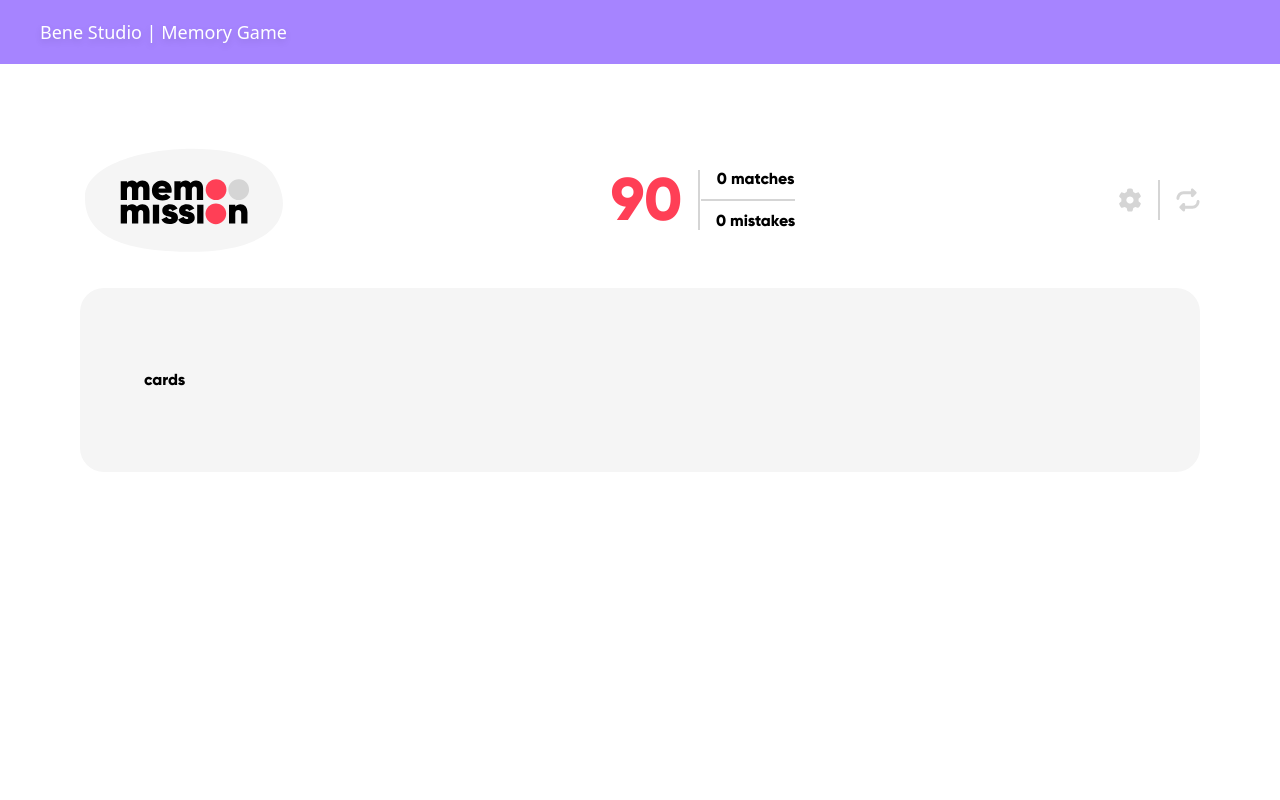
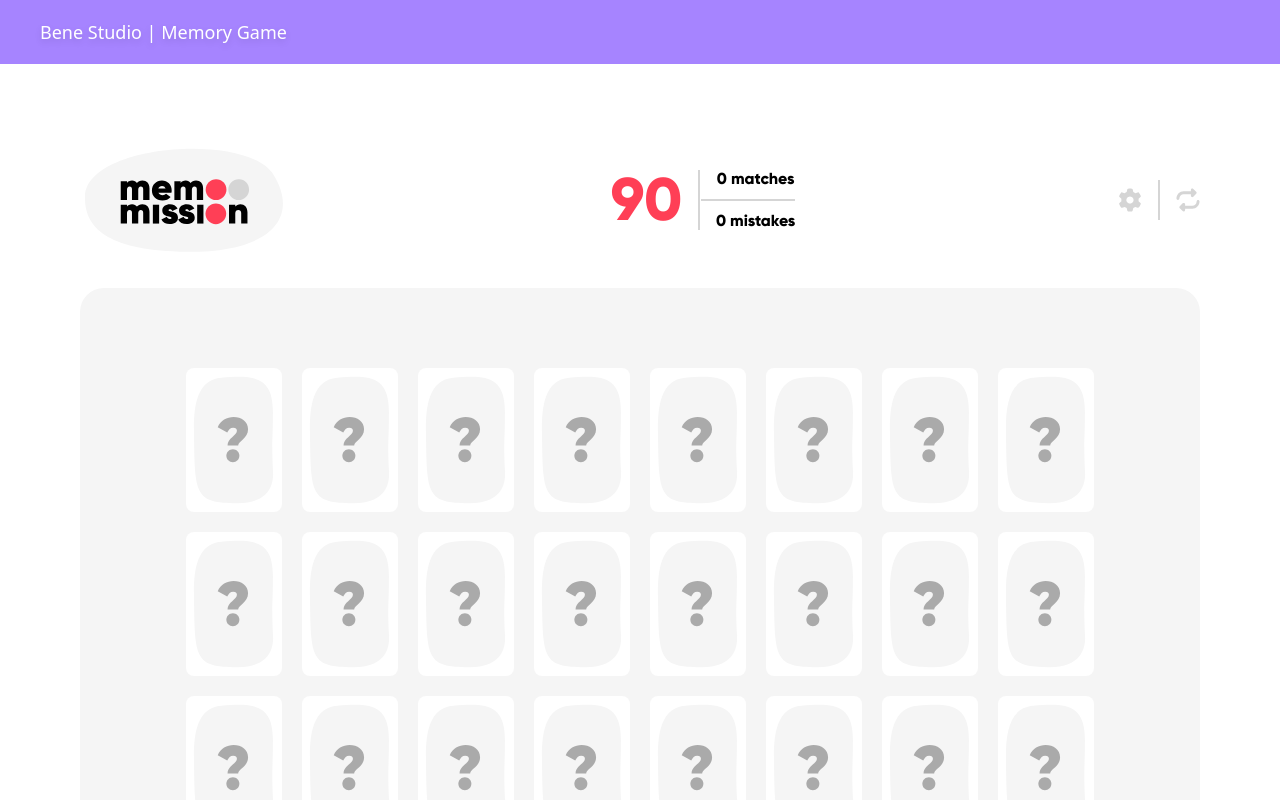
Before and after one commit to Xenonyy/react-memory-game, a React (Vite) app: page / in a window 1280 px wide. Shown: the top 800 px of the page. Built offline with nearby package versions, Linux system fonts and the light colour scheme.

Commit message:
feat: add memory card components

```diff
--- /dev/null
+++ b/src/components/MemoryCards/Card.tsx
@@ -0,0 +1,11 @@
+import type { FC } from 'react';
+import { Box } from '../common/Box';
+import cardBack from '../../assets/game/card-back.svg';
+
+export const Card: FC = () => {
+  return (
+    <Box className="w-24 h-36 bg-white rounded-lg p-1">
+      <img src={cardBack} alt="Card Back" />
+    </Box>
+  );
+};
--- /dev/null
+++ b/src/components/MemoryCards/MemoryCards.tsx
@@ -0,0 +1,17 @@
+import { Box } from '../common/Box';
+
+import type { FC } from 'react';
+import { Card } from './Card';
+
+export const MemoryCards: FC = () => {
+  return (
+    <Box className="w-full h-full bg-primary-bg md:rounded-3xl md:px-16 md:py-20 justify-center">
+      <Box className="grid grid-cols-8 gap-5 2xl:grid-cols-12">
+        {/* Default number of cards is 24, refactor later */}
+        {Array.from({ length: 24 }, (_, index) => (
+          <Card key={index} />
+        ))}
+      </Box>
+    </Box>
+  );
+};
--- a/src/pages/HomePage.tsx
+++ b/src/pages/HomePage.tsx
@@ -1,19 +1,15 @@
-import { Box } from '../components/common/Box';
 import { Container } from '../components/common/Container';
 import { DefaultLayout } from '../components/layouts/DefaultLayout';
 import type { FC } from 'react';
 import { GameHeader } from '../components/GameHeader/GameHeader';
+import { MemoryCards } from '../components/MemoryCards/MemoryCards';
 
 export const HomePage: FC = () => {
   return (
     <DefaultLayout>
       <Container className="bg-white p-20 font-gilroy font-extrabold text-primary-text">
         <GameHeader />
-        {/* TODO: cards component */}
-        <Box className="w-full h-full justify-between bg-primary-bg md:rounded-3xl md:px-16 md:py-20">
-          {/* TODO: map card component */}
-          <p>cards</p>
-        </Box>
+        <MemoryCards />
       </Container>
     </DefaultLayout>
   );
```
Also changed, not shown: src/assets/game/card-back.svg.
